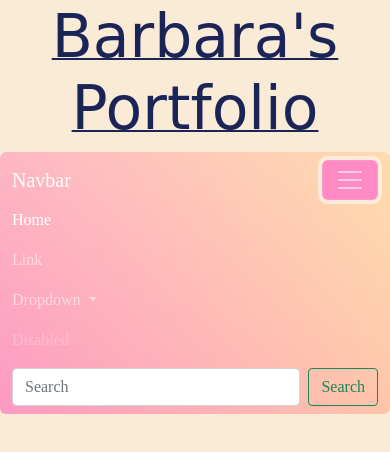
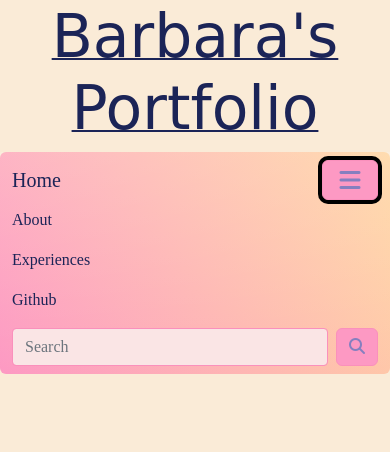
Before and after one commit to babi2707/MyPortfolio, a plain HTML site: page index.html in a window 390 px wide. Both pictures are taken after a click on the button "Toggle navigation". Drawn offline with nearby package versions, Linux system fonts and the light colour scheme; a web font is replaced by a local one.

Commit message:
menu final

```diff
--- a/index.html
+++ b/index.html
@@ -12,8 +12,7 @@
     <link rel="icon" type="imagem/png" href="/imgs/rose.png" />
 
     <!------- font awesome ------->
-    <script src="https://kit.fontawesome.com/77a2a7e54f.js" crossorigin="anonymous">
-    </script>
+    <script src="https://kit.fontawesome.com/79c73401cd.js" crossorigin="anonymous"></script>
 
     <!------- title font ------->
     <link rel="preconnect" href="https://fonts.googleapis.com">
@@ -32,40 +31,31 @@
     <h1 id="title1">Barbara's Portfolio</h1>
 
     <!------- menu ------->
-    <header class="header">
+    <header id="home" class="header">
 
-    <nav class="navbar navbar-expand-lg navbar-dark bg-gradient text-white">
+    <nav class="navbar navbar-expand-lg bg-gradient text-white">
         <div class="container-fluid">
-          <a class="navbar-brand" href="#">Navbar</a>
+          <a id="a" class="navbar-brand" href="#home">Home</a>
           <button class="navbar-toggler" type="button" data-bs-toggle="collapse" data-bs-target="#navbarSupportedContent" aria-controls="navbarSupportedContent" aria-expanded="false" aria-label="Toggle navigation">
-            <span class="navbar-toggler-icon"></span>
+            <span class="navbar-toggler-icon">
+                <i class="fas fa-bars" id="nav-icon"></i>
+            </span>
           </button>
           <div class="collapse navbar-collapse" id="navbarSupportedContent">
             <ul class="navbar-nav me-auto mb-2 mb-lg-0">
               <li class="nav-item">
-                <a class="nav-link active" aria-current="page" href="#">Home</a>
+                <a id="a" class="nav-link active" aria-current="page" href="#about">About</a>
               </li>
               <li class="nav-item">
-                <a class="nav-link" href="#">Link</a>
-              </li>
-              <li class="nav-item dropdown">
-                <a class="nav-link dropdown-toggle" href="#" id="navbarDropdown" role="button" data-bs-toggle="dropdown" aria-expanded="false">
-                  Dropdown
-                </a>
-                <ul class="dropdown-menu" aria-labelledby="navbarDropdown">
-                  <li><a class="dropdown-item" href="#">Action</a></li>
-                  <li><a class="dropdown-item" href="#">Another action</a></li>
-                  <li><hr class="dropdown-divider"></li>
-                  <li><a class="dropdown-item" href="#">Something else here</a></li>
-                </ul>
+                <a id="a" class="nav-link" href="#experiences">Experiences</a>
               </li>
               <li class="nav-item">
-                <a class="nav-link disabled" href="#" tabindex="-1" aria-disabled="true">Disabled</a>
+                <a id="a" class="nav-link" href="#github">Github</a>
               </li>
             </ul>
             <form class="d-flex">
-              <input class="form-control me-2" type="search" placeholder="Search" aria-label="Search">
-              <button class="btn btn-outline-success" type="submit">Search</button>
+              <input id="sbar" class="form-control me-2" type="search" placeholder="Search" aria-label="Search">
+              <button class="btn" type="submit"><i id="sicon" class="fas fa-search"></i></button>
             </form>
           </div>
         </div>
--- a/style.css
+++ b/style.css
@@ -25,15 +25,59 @@ header {
 }
 
 .navbar-toggler {
-    background-color: rgb(255, 138, 196);
+    background-color: rgb(253, 153, 195);
     border-radius: 6px;
+    border-style: solid;
+    border-color: rgb(250, 144, 188);
 }
 
 .navbar-toggler:hover {
-    background-color:rgb(255, 101, 178);
+    background-color:rgb(255, 214, 161);
     border-radius: 6px;
+    border-style: solid;
+    border-color: rgb(240, 185, 114);
 }
 
-.navbar-toggler-icon {
-    color:rgb(255, 214, 161);
+#nav-icon {
+    color:rgba(110, 122, 190, 0.836);
+    font-size: x-large;
+    margin-top: 3px;
 }
+
+#a {
+    color:rgb(27, 36, 87);
+    text-decoration: none;
+}
+
+#a:hover {
+    color:rgb(100, 116, 204);
+    text-decoration: none;
+}
+
+.btn {
+    background-color: rgb(253, 153, 195);
+    border-radius: 6px;
+    border-style: solid;
+    border-color: rgb(250, 144, 188);
+}
+
+.btn:hover {
+    background-color:rgb(255, 214, 161);
+    border-radius: 6px;
+    border-style: solid;
+    border-color: rgb(240, 185, 114);
+}
+
+#sicon {
+    color:rgba(110, 122, 190, 0.836);
+}
+
+#sbar {
+    background-color:rgb(250, 229, 229);
+    border-color: rgb(250, 144, 188);
+}
+
+#sbar:hover {
+    background-color:rgb(253, 209, 209);
+    border-color: rgb(250, 144, 188);
+}
```
